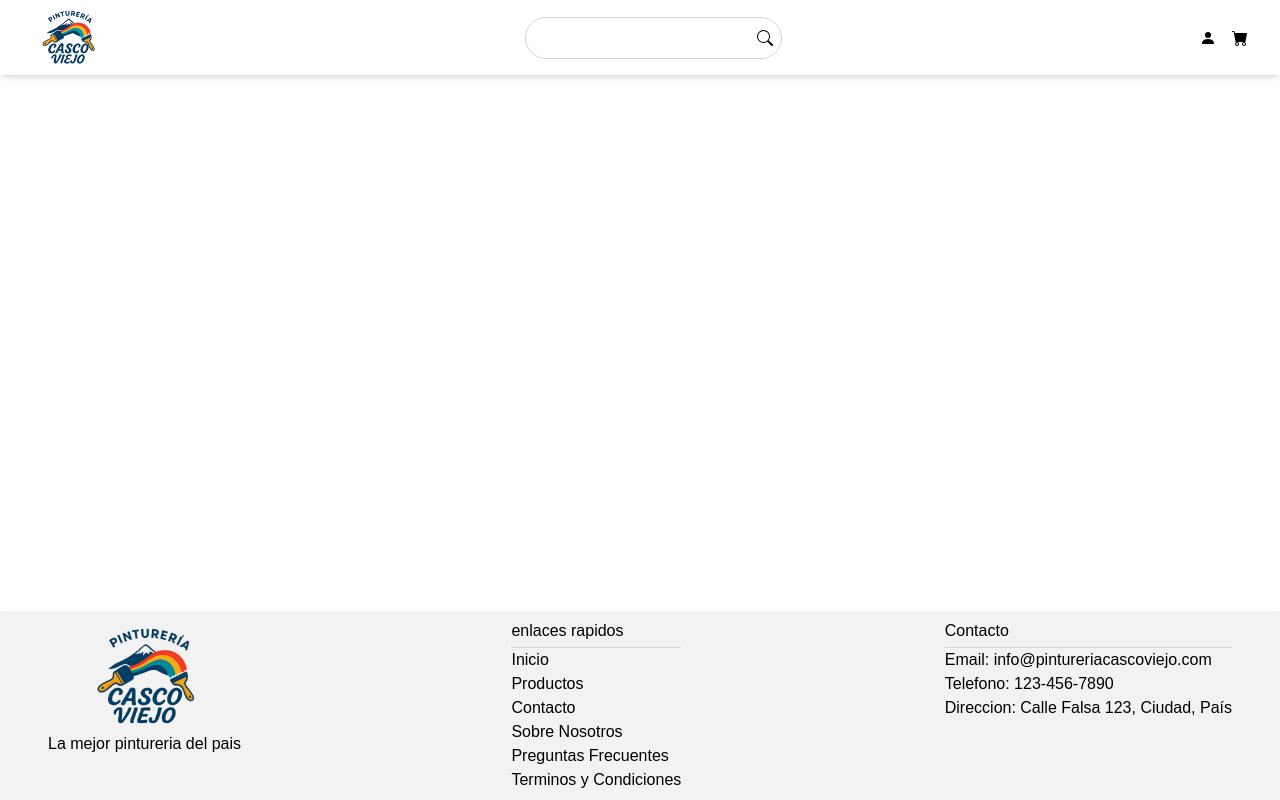
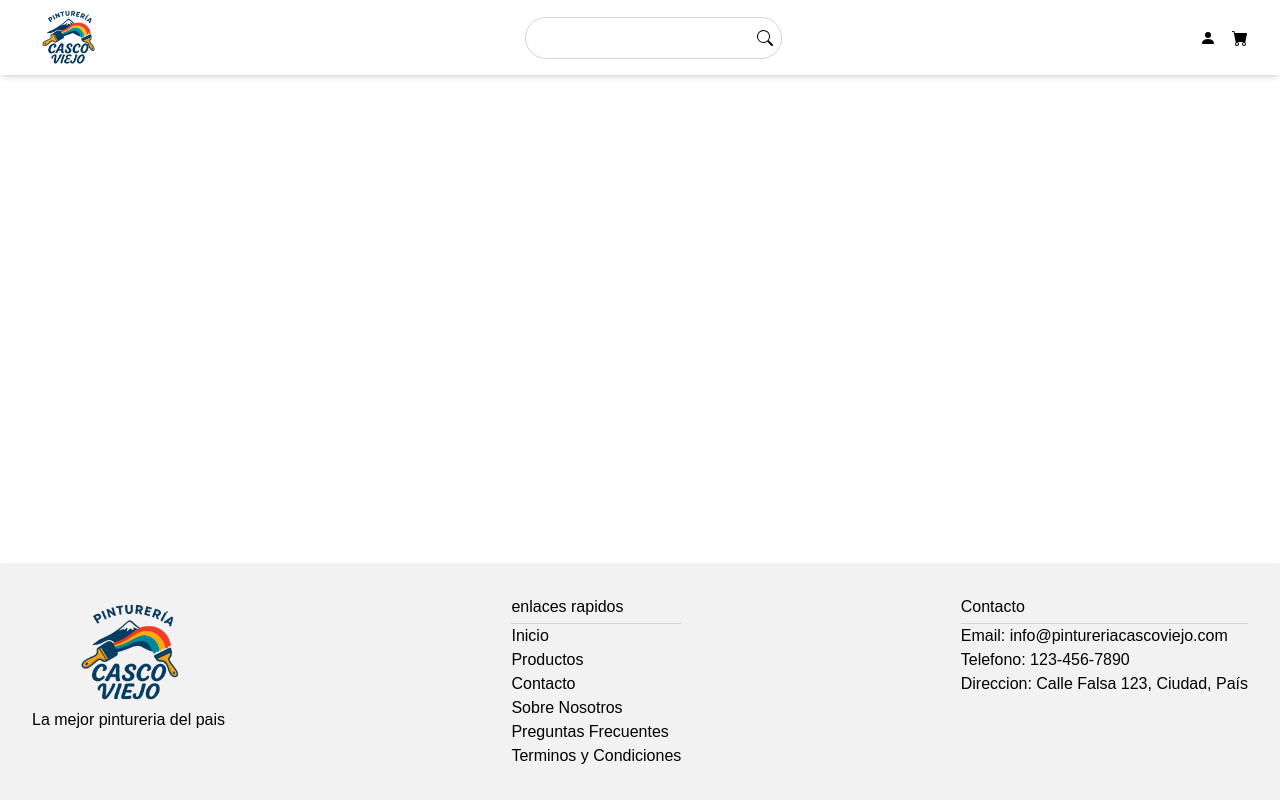
Before and after one commit to Facundo-Sura/Pintureria-Casco-Viejo, a Next.js app in the folder pintureria-casco-viejo/: page / in a window 1280 px wide. Built offline with nearby package versions, Linux system fonts and the light colour scheme.

Commit message:
padding en el footer

```diff
--- a/pintureria-casco-viejo/app/components/Footer.tsx
+++ b/pintureria-casco-viejo/app/components/Footer.tsx
@@ -3,7 +3,7 @@ import Link from "next/link";
 
 export default function Footer() {
     return(
-        <footer className="absolute bottom-0 left-0 right-0 bg-black/5 p-2 shadow-md z-50 px-12 flex items-start justify-between">
+        <footer className="absolute bottom-0 left-0 right-0 bg-black/5 p-8 shadow-md z-50 px-8 flex items-start justify-between">
         <div>
           <Image src="/logo_169.png" alt="logo" width={200} height={100} />
           <p>La mejor pintureria del pais</p>
```
